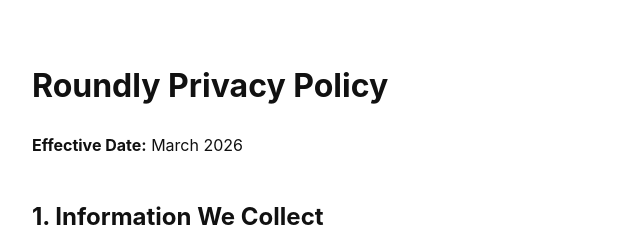
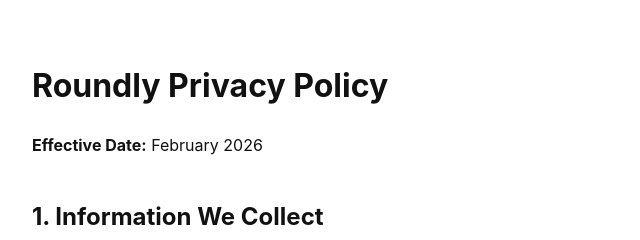
Before and after one commit to terrindev/terrindev.github.io, a plain HTML site: page privacy.html in a window 1280 px wide. Shown: the top 240 px of the page, 208-848 px from the left. Drawn offline with Linux system fonts and the light colour scheme.

Commit message:
Update privacy.html

```diff
--- a/privacy.html
+++ b/privacy.html
@@ -24,7 +24,7 @@
 <body>
 
 <h1>Roundly Privacy Policy</h1>
-<p><strong>Effective Date:</strong> March 2026</p>
+<p><strong>Effective Date:</strong> February 2026</p>
 
 <h2>1. Information We Collect</h2>
 <p>When you connect a financial account via Plaid, Roundly may receive transaction data, account identifiers, balances, and round-up amounts.</p>
```
